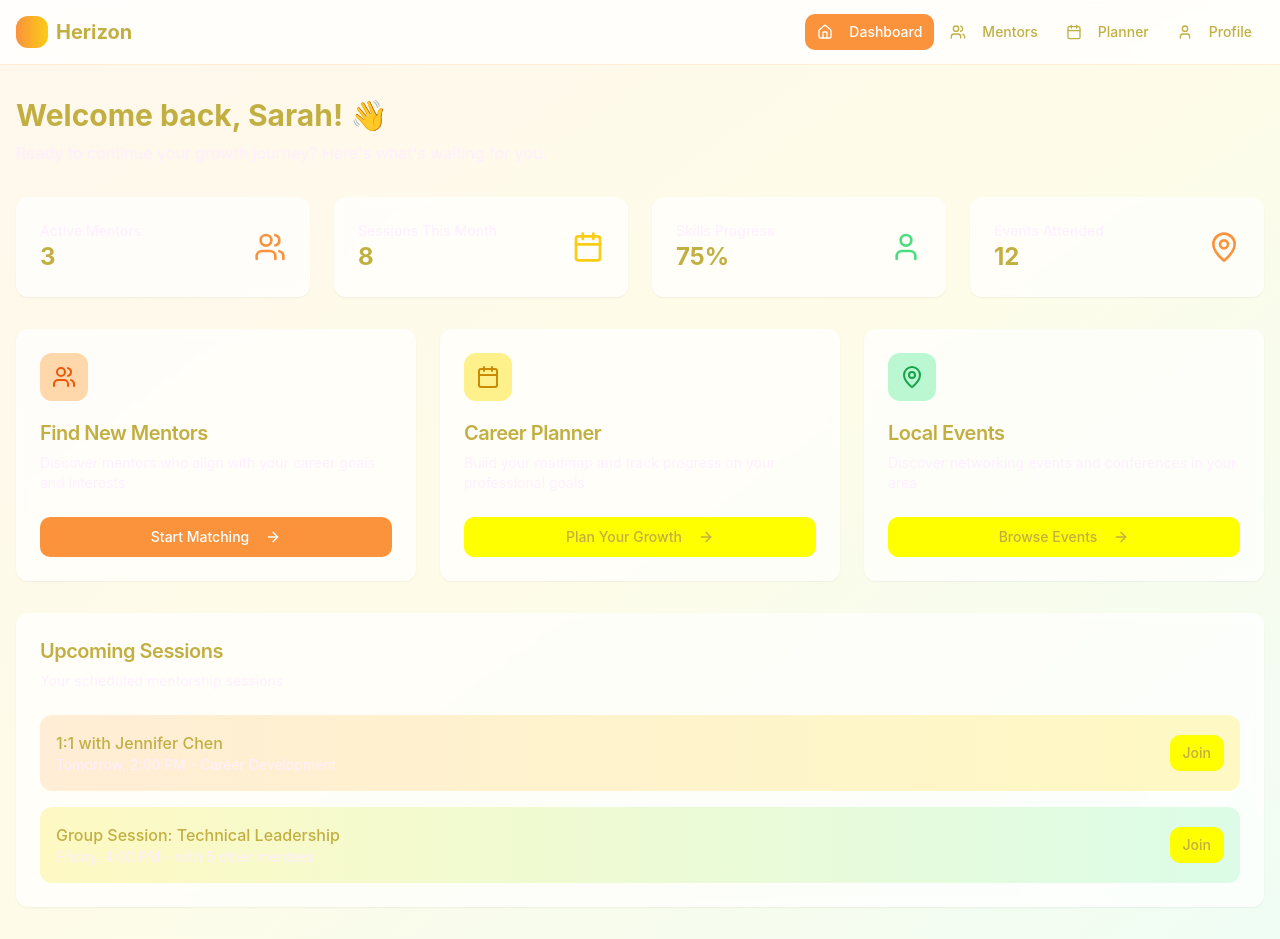
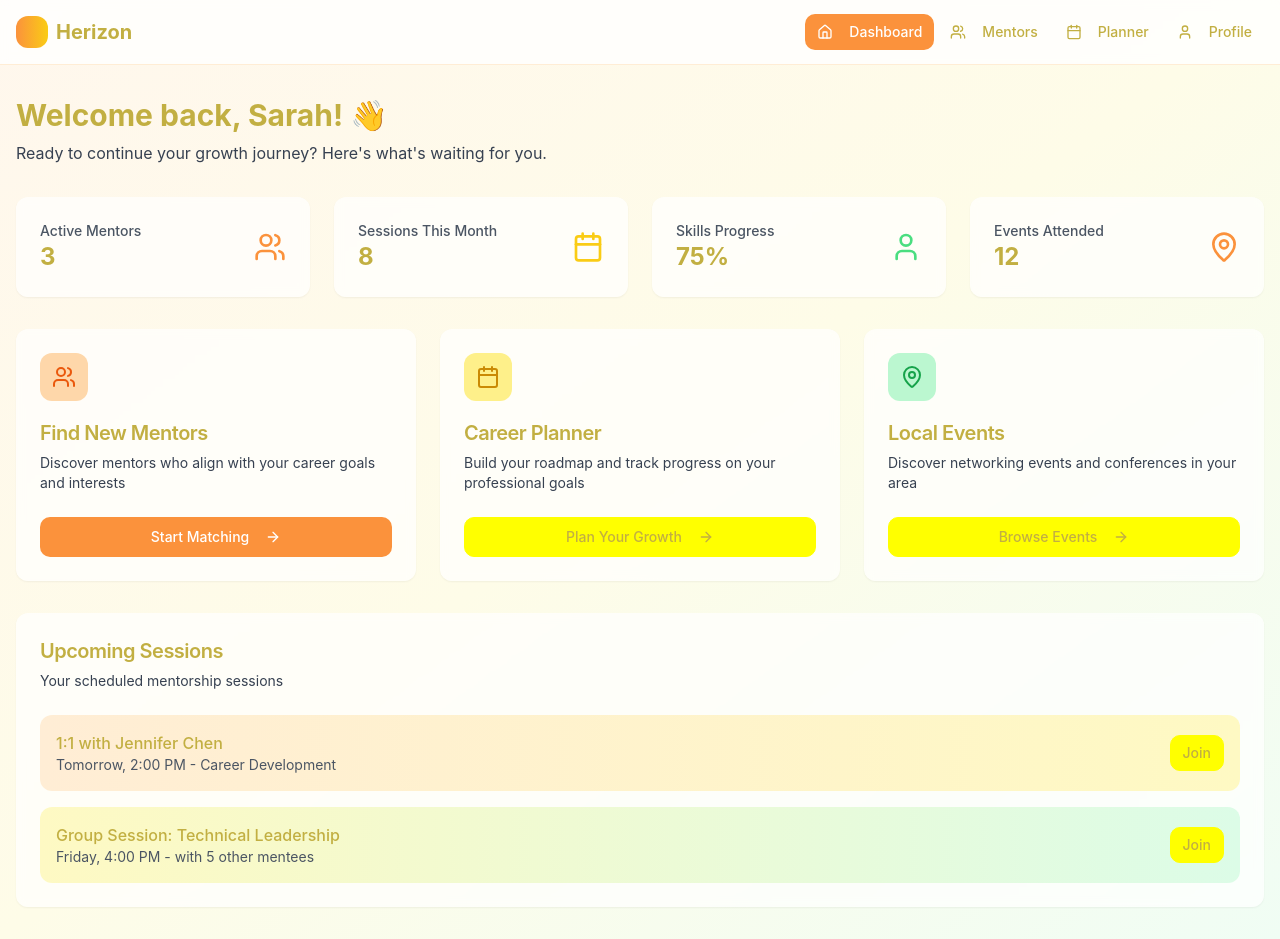
Before and after one commit to prabhunair14/tech-hub-horizon-rise, a React (Vite) app: page /dashboard in a window 1280 px wide. Built offline with nearby package versions, Linux system fonts and the light colour scheme.

Commit message:
Fix: Improve text readability across pages
Adjust text colors for better readability.

```diff
--- a/src/pages/Dashboard.tsx
+++ b/src/pages/Dashboard.tsx
@@ -18,7 +18,7 @@ const Dashboard = () => {
           <h1 className="text-3xl font-bold text-foreground mb-2">
             Welcome back, {userName}! 👋
           </h1>
-          <p className="text-muted-foreground">
+          <p className="text-gray-700">
             Ready to continue your growth journey? Here's what's waiting for you.
           </p>
         </div>
@@ -29,7 +29,7 @@ const Dashboard = () => {
             <CardContent className="p-6">
               <div className="flex items-center justify-between">
                 <div>
-                  <p className="text-sm font-medium text-muted-foreground">Active Mentors</p>
+                  <p className="text-sm font-medium text-gray-600">Active Mentors</p>
                   <p className="text-2xl font-bold text-foreground">3</p>
                 </div>
                 <Users className="h-8 w-8 text-orange-400" />
@@ -41,7 +41,7 @@ const Dashboard = () => {
             <CardContent className="p-6">
               <div className="flex items-center justify-between">
                 <div>
-                  <p className="text-sm font-medium text-muted-foreground">Sessions This Month</p>
+                  <p className="text-sm font-medium text-gray-600">Sessions This Month</p>
                   <p className="text-2xl font-bold text-foreground">8</p>
                 </div>
                 <Calendar className="h-8 w-8 text-yellow-400" />
@@ -53,7 +53,7 @@ const Dashboard = () => {
             <CardContent className="p-6">
               <div className="flex items-center justify-between">
                 <div>
-                  <p className="text-sm font-medium text-muted-foreground">Skills Progress</p>
+                  <p className="text-sm font-medium text-gray-600">Skills Progress</p>
                   <p className="text-2xl font-bold text-foreground">75%</p>
                 </div>
                 <User className="h-8 w-8 text-green-400" />
@@ -65,7 +65,7 @@ const Dashboard = () => {
             <CardContent className="p-6">
               <div className="flex items-center justify-between">
                 <div>
-                  <p className="text-sm font-medium text-muted-foreground">Events Attended</p>
+                  <p className="text-sm font-medium text-gray-600">Events Attended</p>
                   <p className="text-2xl font-bold text-foreground">12</p>
                 </div>
                 <MapPin className="h-8 w-8 text-orange-400" />
@@ -83,7 +83,7 @@ const Dashboard = () => {
                   <Users className="h-6 w-6 text-orange-600" />
                 </div>
                 <CardTitle className="text-xl">Find New Mentors</CardTitle>
-                <CardDescription>
+                <CardDescription className="text-gray-700">
                   Discover mentors who align with your career goals and interests
                 </CardDescription>
               </CardHeader>
@@ -103,7 +103,7 @@ const Dashboard = () => {
                   <Calendar className="h-6 w-6 text-yellow-600" />
                 </div>
                 <CardTitle className="text-xl">Career Planner</CardTitle>
-                <CardDescription>
+                <CardDescription className="text-gray-700">
                   Build your roadmap and track progress on your professional goals
                 </CardDescription>
               </CardHeader>
@@ -122,7 +122,7 @@ const Dashboard = () => {
                 <MapPin className="h-6 w-6 text-green-600" />
               </div>
               <CardTitle className="text-xl">Local Events</CardTitle>
-              <CardDescription>
+              <CardDescription className="text-gray-700">
                 Discover networking events and conferences in your area
               </CardDescription>
             </CardHeader>
@@ -139,14 +139,14 @@ const Dashboard = () => {
         <Card className="border-0 bg-white/70 backdrop-blur-sm">
           <CardHeader>
             <CardTitle className="text-xl">Upcoming Sessions</CardTitle>
-            <CardDescription>Your scheduled mentorship sessions</CardDescription>
+            <CardDescription className="text-gray-700">Your scheduled mentorship sessions</CardDescription>
           </CardHeader>
           <CardContent>
             <div className="space-y-4">
               <div className="flex items-center justify-between p-4 bg-gradient-to-r from-orange-100 to-yellow-100 rounded-lg">
                 <div>
                   <p className="font-medium">1:1 with Jennifer Chen</p>
-                  <p className="text-sm text-muted-foreground">Tomorrow, 2:00 PM - Career Development</p>
+                  <p className="text-sm text-gray-600">Tomorrow, 2:00 PM - Career Development</p>
                 </div>
                 <Button size="sm" variant="outline">Join</Button>
               </div>
@@ -154,7 +154,7 @@ const Dashboard = () => {
               <div className="flex items-center justify-between p-4 bg-gradient-to-r from-yellow-100 to-green-100 rounded-lg">
                 <div>
                   <p className="font-medium">Group Session: Technical Leadership</p>
-                  <p className="text-sm text-muted-foreground">Friday, 4:00 PM - with 5 other mentees</p>
+                  <p className="text-sm text-gray-600">Friday, 4:00 PM - with 5 other mentees</p>
                 </div>
                 <Button size="sm" variant="outline">Join</Button>
               </div>
--- a/src/pages/MentorMatching.tsx
+++ b/src/pages/MentorMatching.tsx
@@ -1,4 +1,3 @@
-
 import { useState } from "react";
 import { Card, CardContent, CardDescription, CardHeader, CardTitle } from "@/components/ui/card";
 import { Button } from "@/components/ui/button";
@@ -91,7 +90,7 @@ const MentorMatching = () => {
         <Navigation />
         <div className="container mx-auto px-4 py-8 text-center">
           <h1 className="text-3xl font-bold mb-4">No more mentors to show!</h1>
-          <p className="text-muted-foreground">Check back later for new mentor profiles.</p>
+          <p className="text-gray-700">Check back later for new mentor profiles.</p>
         </div>
       </div>
     );
@@ -104,7 +103,7 @@ const MentorMatching = () => {
       <main className="container mx-auto px-4 py-8">
         <div className="text-center mb-8">
           <h1 className="text-3xl font-bold text-foreground mb-2">Find Your Perfect Mentor</h1>
-          <p className="text-muted-foreground">
+          <p className="text-gray-700">
             Swipe right to connect, left to pass. Find mentors who align with your goals.
           </p>
         </div>
@@ -142,18 +141,18 @@ const MentorMatching = () => {
             <CardContent className="space-y-6">
               <div className="grid grid-cols-2 gap-4 text-sm">
                 <div className="flex items-center space-x-2">
-                  <MapPin className="h-4 w-4 text-muted-foreground" />
+                  <MapPin className="h-4 w-4 text-gray-600" />
                   <span>{currentMentor.location}</span>
                 </div>
                 <div className="flex items-center space-x-2">
-                  <Users className="h-4 w-4 text-muted-foreground" />
+                  <Users className="h-4 w-4 text-gray-600" />
                   <span>{currentMentor.mentees} mentees</span>
                 </div>
               </div>
 
               <div>
                 <h4 className="font-medium mb-2">Experience</h4>
-                <p className="text-sm text-muted-foreground">{currentMentor.experience} in industry</p>
+                <p className="text-sm text-gray-700">{currentMentor.experience} in industry</p>
               </div>
 
               <div>
@@ -169,7 +168,7 @@ const MentorMatching = () => {
 
               <div>
                 <h4 className="font-medium mb-2">About</h4>
-                <p className="text-sm text-muted-foreground leading-relaxed">
+                <p className="text-sm text-gray-700 leading-relaxed">
                   {currentMentor.bio}
                 </p>
               </div>
@@ -193,7 +192,7 @@ const MentorMatching = () => {
                 </Button>
               </div>
 
-              <p className="text-center text-xs text-muted-foreground">
+              <p className="text-center text-xs text-gray-600">
                 {currentMentorIndex + 1} of {mockMentors.length} mentors
               </p>
             </CardContent>
--- a/src/pages/Onboarding.tsx
+++ b/src/pages/Onboarding.tsx
@@ -1,4 +1,3 @@
-
 import { useState } from "react";
 import { Button } from "@/components/ui/button";
 import { Card, CardContent, CardDescription, CardHeader, CardTitle } from "@/components/ui/card";
@@ -119,10 +118,10 @@ const Onboarding = () => {
         <CardHeader className="text-center">
           <div className="flex items-center justify-center space-x-2 mb-4">
             <div className="w-8 h-8 bg-gradient-to-r from-orange-400 to-yellow-400 rounded-lg"></div>
-            <h1 className="text-2xl font-bold text-foreground">Horizon</h1>
+            <h1 className="text-2xl font-bold text-foreground">Herizon</h1>
           </div>
           <Progress value={progress} className="w-full h-2" />
-          <CardDescription className="mt-4">
+          <CardDescription className="mt-4 text-gray-700">
             Step {step} of {totalSteps} - Let's get you started
           </CardDescription>
         </CardHeader>
@@ -176,7 +175,7 @@ const Onboarding = () => {
                   <div className="mt-4 p-4 bg-gradient-to-r from-orange-100 to-yellow-100 rounded-lg border-0">
                     <div className="flex items-center space-x-2">
                       <Sparkles className="h-5 w-5 text-orange-500" />
-                      <p className="text-sm font-medium">
+                      <p className="text-sm font-medium text-gray-700">
                         🌟 You're in a tech hub! {techHubInfo.percentage}% of jobs in your region are in tech—great opportunities for mentorship and growth.
                       </p>
                     </div>
@@ -189,7 +188,7 @@ const Onboarding = () => {
           {step === 3 && (
             <div className="space-y-4">
               <CardTitle className="text-xl text-center">What are your skills?</CardTitle>
-              <CardDescription className="text-center">
+              <CardDescription className="text-center text-gray-700">
                 Select all skills that apply to you
               </CardDescription>
               <div className="grid grid-cols-2 md:grid-cols-3 gap-2">
@@ -209,7 +208,7 @@ const Onboarding = () => {
                 ))}
               </div>
               {data.skills.length > 0 && (
-                <p className="text-sm text-muted-foreground text-center">
+                <p className="text-sm text-gray-600 text-center">
                   Selected {data.skills.length} skill{data.skills.length !== 1 ? 's' : ''}
                 </p>
               )}
```
Also changed, not shown: src/pages/CareerPlanner.tsx (+7 -7 lines).
